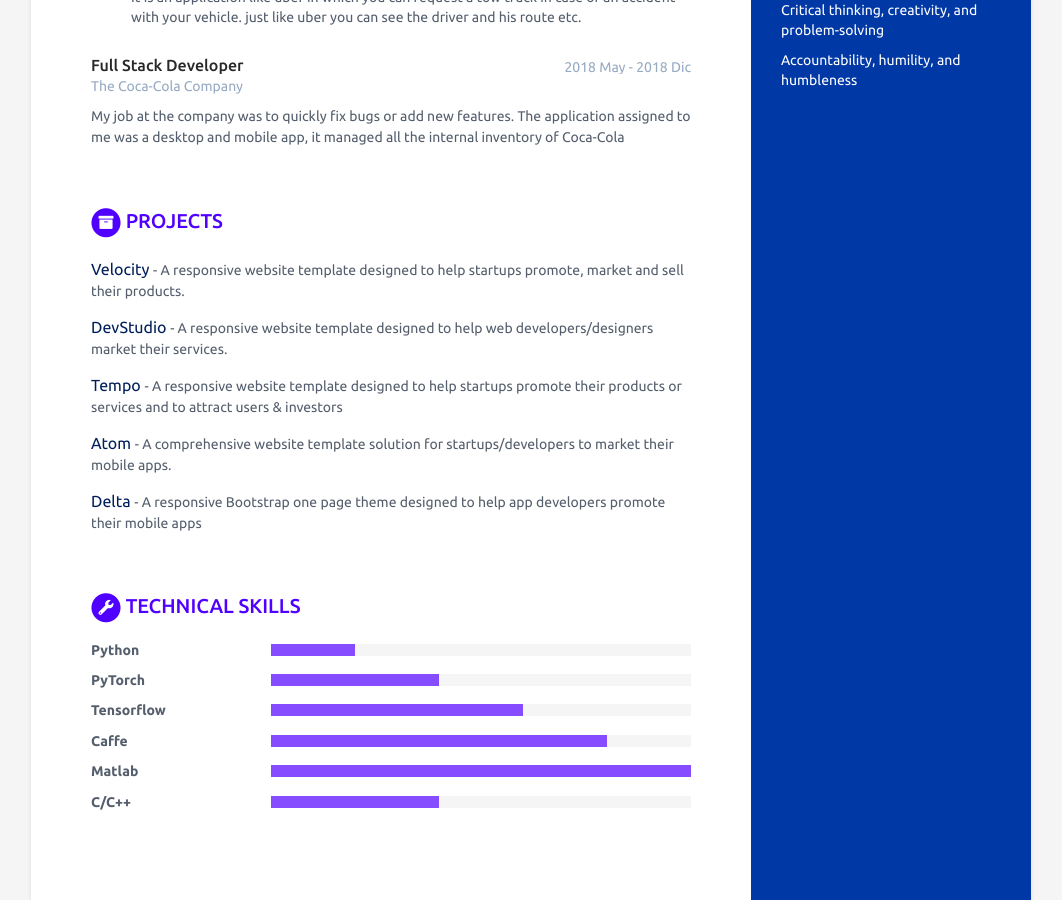
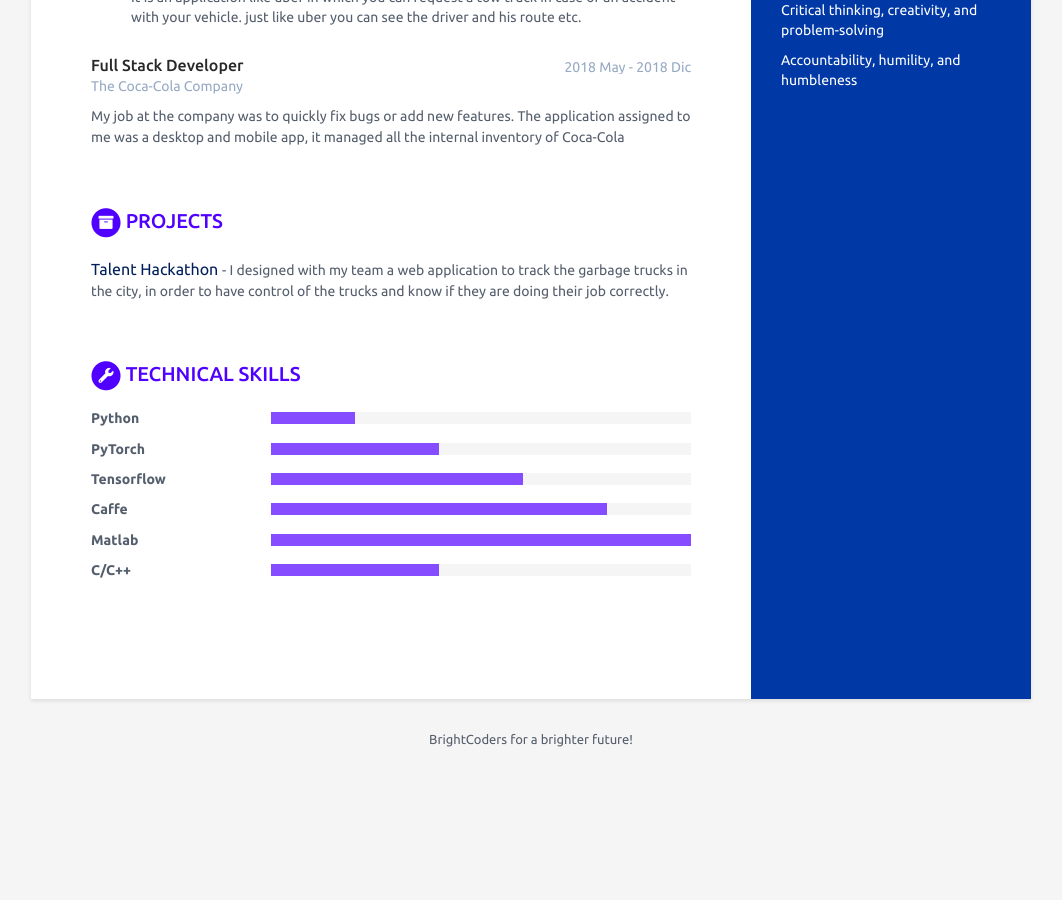
Before and after one commit to BC-MAY-21-RN/scorecard-GerardoTovar, a Jekyll site: the page built from index.html, in a window 1280 px wide and 900 px high, scrolled down 1113 px. Shown: the whole window, without its empty margins (109-1171 px from the left). Built offline with Jekyll 4.4.1, drawn with Linux system fonts in a browser that asks for light colours; after the commit the page ends 1892 px from its top, so only the background shows below that.

Commit message:
Update data.yml

```diff
--- a/_data/data.yml
+++ b/_data/data.yml
@@ -126,25 +126,10 @@ projects:
     title: Projects
 
     assignments:
-      - title: Velocity
+      - title: Talent Hackathon
         link: "#hook"
-        tagline: "A responsive website template designed to help startups promote, market and sell their products."
-
-      - title: DevStudio
-        link: "#"
-        tagline: "A responsive website template designed to help web developers/designers market their services."
-
-      - title: Tempo
-        link: "#"
-        tagline: "A responsive website template designed to help startups promote their products or services and to attract users &amp; investors"
-
-      - title: Atom
-        link: "#"
-        tagline: "A comprehensive website template solution for startups/developers to market their mobile apps."
-
-      - title: Delta
-        link: "#"
-        tagline: "A responsive Bootstrap one page theme designed to help app developers promote their mobile apps"
+        tagline: "I designed with my team a web application to track the garbage trucks in the city, in order
+        to have control of the trucks and know if they are doing their job correctly."
 
 # Registra aquí tus habilidades técnicas, para level utiliza:
 # 20% para Novice
```
